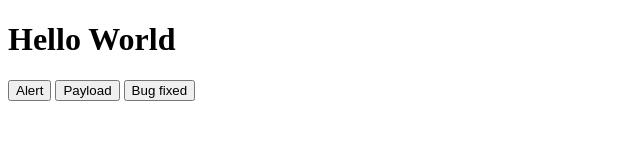
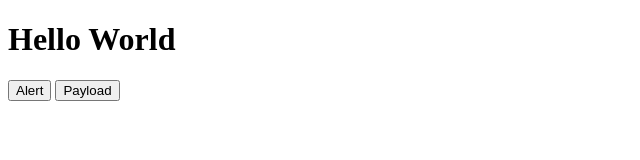
Before and after one commit to mohammadturaabrb/rollbarjs-mt, a plain HTML site: page index.html in a window 1280 px wide. Shown: the whole page, without its empty margins (0-640 px from the left). Drawn offline with Linux system fonts and the light colour scheme.

Commit message:
removed linke 43

```diff
--- a/index.html
+++ b/index.html
@@ -41,6 +41,5 @@
     <h1>Hello World</h1>
     <button onclick="alertButton()">Alert</button>
     <button onclick="testPayload()">Payload</button>
-    <button>Bug fixed</button>
   </body>
 </html>
```
